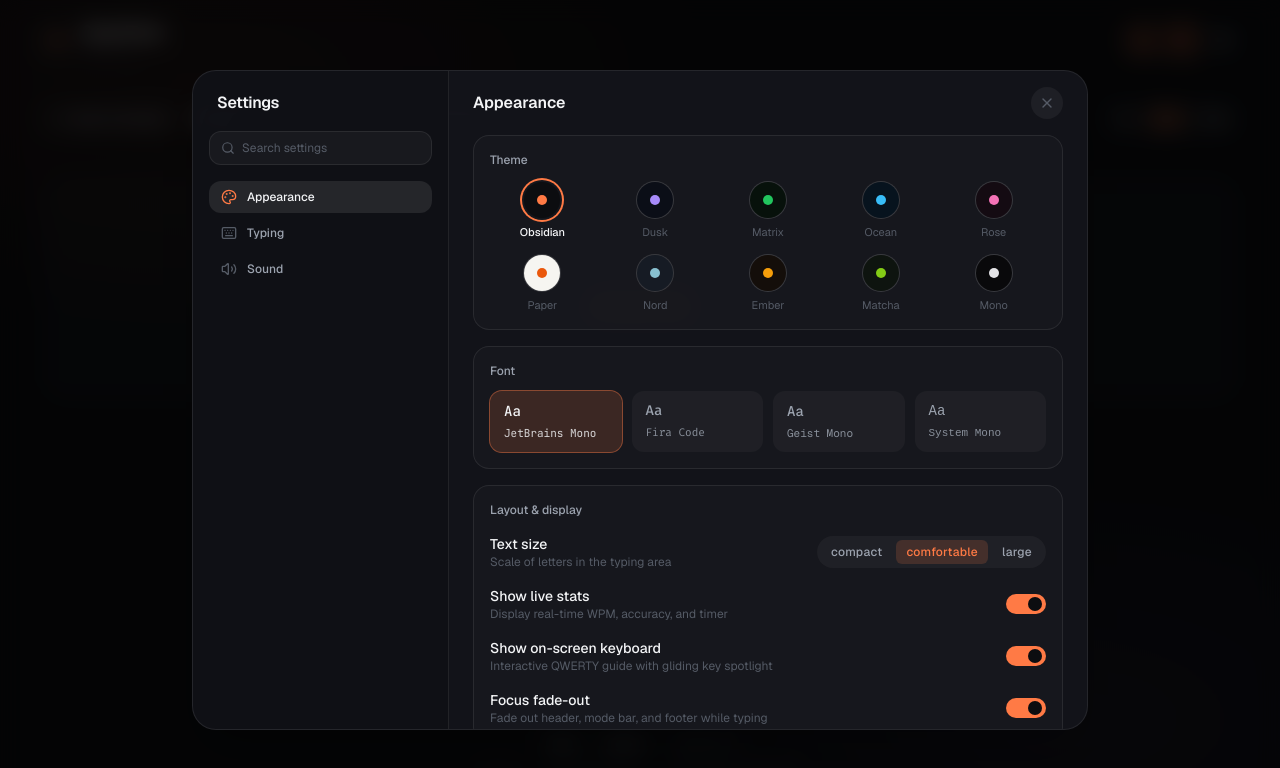
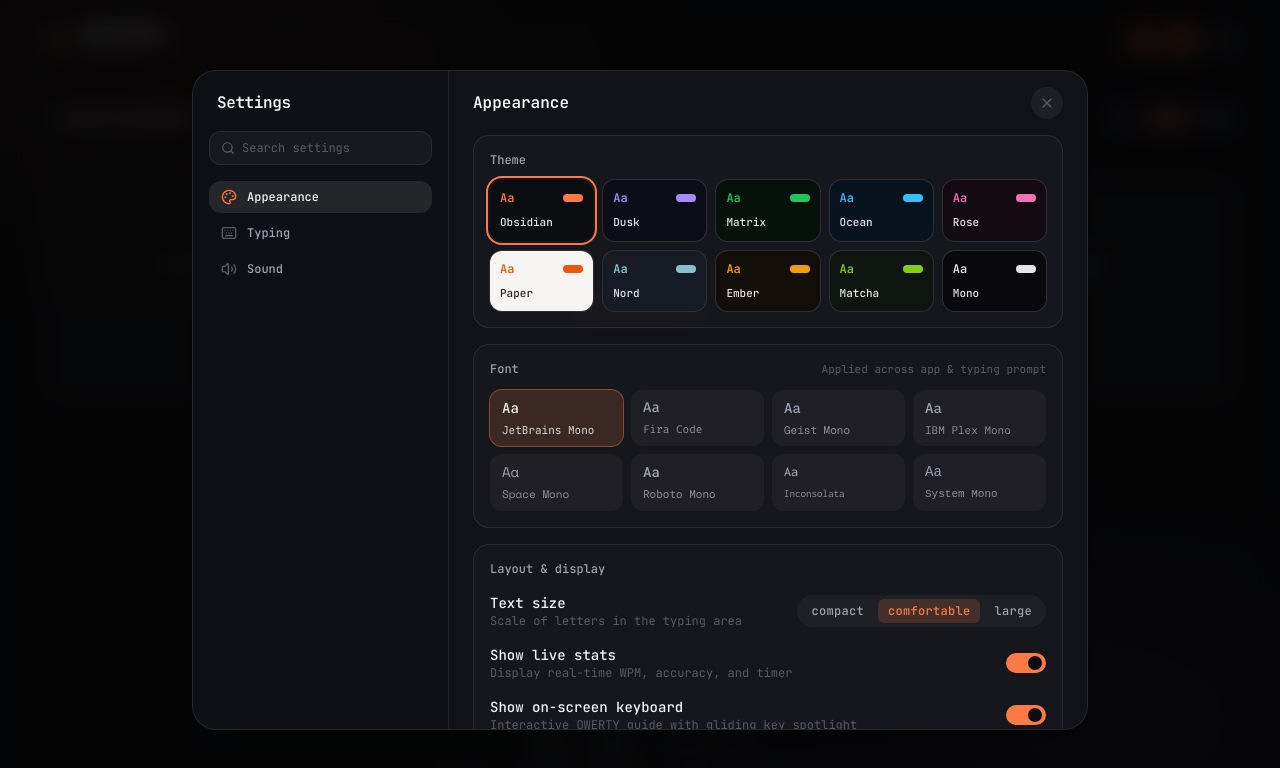
Before and after one commit to tapan-7/SpeedType, a Next.js app: page /stats in a window 1280 px wide. Both pictures are taken after a click on the button 1222 px from the left and 39 px from the top of the page. Shown: the top 768 px of the page. Built offline with nearby package versions, Linux system fonts and the light colour scheme.

Commit message:
feat: add new font options and improve settings modal UI for fonts and themes

```diff
--- a/src/app/globals.css
+++ b/src/app/globals.css
@@ -275,6 +275,22 @@
   --st-font-typing: var(--font-geist-mono), ui-monospace, SFMono-Regular, monospace;
 }
 
+:root[data-font='ibm-plex-mono'] {
+  --st-font-typing: var(--font-ibm-plex-mono), ui-monospace, SFMono-Regular, monospace;
+}
+
+:root[data-font='space-mono'] {
+  --st-font-typing: var(--font-space-mono), ui-monospace, SFMono-Regular, monospace;
+}
+
+:root[data-font='roboto-mono'] {
+  --st-font-typing: var(--font-roboto-mono), ui-monospace, SFMono-Regular, monospace;
+}
+
+:root[data-font='inconsolata'] {
+  --st-font-typing: var(--font-inconsolata), ui-monospace, SFMono-Regular, monospace;
+}
+
 :root[data-font='system-mono'] {
   --st-font-typing: ui-monospace, SFMono-Regular, Menlo, Monaco, Consolas, monospace;
 }
@@ -318,7 +334,7 @@ html,
 body {
   background-color: var(--st-bg-primary);
   color: var(--st-text-primary);
-  font-family: var(--font-sans);
+  font-family: var(--st-font-typing);
   -webkit-font-smoothing: antialiased;
   -moz-osx-font-smoothing: grayscale;
 }
--- a/src/app/layout.tsx
+++ b/src/app/layout.tsx
@@ -1,5 +1,14 @@
 import type { Metadata } from 'next';
-import { Fira_Code, Geist, Geist_Mono, JetBrains_Mono } from 'next/font/google';
+import {
+  Fira_Code,
+  Geist,
+  Geist_Mono,
+  IBM_Plex_Mono,
+  Inconsolata,
+  JetBrains_Mono,
+  Roboto_Mono,
+  Space_Mono,
+} from 'next/font/google';
 import './globals.css';
 
 const geistSans = Geist({
@@ -22,6 +31,28 @@ const geistMono = Geist_Mono({
   subsets: ['latin'],
 });
 
+const ibmPlexMono = IBM_Plex_Mono({
+  variable: '--font-ibm-plex-mono',
+  weight: ['400', '500', '600', '700'],
+  subsets: ['latin'],
+});
+
+const spaceMono = Space_Mono({
+  variable: '--font-space-mono',
+  weight: ['400', '700'],
+  subsets: ['latin'],
+});
+
+const robotoMono = Roboto_Mono({
+  variable: '--font-roboto-mono',
+  subsets: ['latin'],
+});
+
+const inconsolata = Inconsolata({
+  variable: '--font-inconsolata',
+  subsets: ['latin'],
+});
+
 export const metadata: Metadata = {
   title: 'SpeedType — Clean, Distraction-Free Typing Practice',
   description:
@@ -38,7 +69,7 @@ export default function RootLayout({
       lang="en"
       data-theme="obsidian-coral"
       data-font="jetbrains-mono"
-      className={`${geistSans.variable} ${jetbrainsMono.variable} ${firaCode.variable} ${geistMono.variable} dark`}
+      className={`${geistSans.variable} ${jetbrainsMono.variable} ${firaCode.variable} ${geistMono.variable} ${ibmPlexMono.variable} ${spaceMono.variable} ${robotoMono.variable} ${inconsolata.variable} dark`}
     >
       <body className="st-ambient-bg min-h-screen bg-bg-primary text-text-primary selection:bg-accent-soft selection:text-text-primary">
         {children}
--- a/src/components/settings/SettingsModal.tsx
+++ b/src/components/settings/SettingsModal.tsx
@@ -148,10 +148,10 @@ export function SettingsModal() {
               <>
                 {matches('theme color palette') && (
                   <div className="rounded-2xl border border-border-subtle bg-white/[0.02] p-4">
-                    <div className="mb-3.5 text-xs font-medium text-text-secondary">
+                    <div className="mb-3 text-xs font-medium text-text-secondary">
                       Theme
                     </div>
-                    <div className="grid grid-cols-5 gap-x-2 gap-y-3.5">
+                    <div className="grid grid-cols-2 gap-2.5 sm:grid-cols-5">
                       {THEME_OPTIONS.map((t) => {
                         const active = preferences.theme === t.id;
                         return (
@@ -159,26 +159,28 @@ export function SettingsModal() {
                             key={t.id}
                             type="button"
                             onClick={() => updatePreferences({ theme: t.id })}
-                            className="group flex flex-col items-center gap-1.5 focus:outline-none"
+                            style={{ backgroundColor: t.bg }}
+                            className={`group relative flex flex-col justify-between gap-2 overflow-hidden rounded-xl p-2.5 text-left transition-all duration-150 focus:outline-none ${
+                              active
+                                ? 'ring-2 ring-accent ring-offset-2 ring-offset-bg-elevated'
+                                : 'ring-1 ring-white/10 hover:ring-white/25'
+                            }`}
                           >
-                            <span
-                              style={{ backgroundColor: t.bg }}
-                              className={`flex h-9 w-9 items-center justify-center rounded-full transition-transform duration-150 group-hover:scale-105 ${
-                                active
-                                  ? 'ring-2 ring-accent ring-offset-2 ring-offset-bg-elevated'
-                                  : 'ring-1 ring-white/15'
-                              }`}
-                            >
+                            <div className="flex w-full items-center justify-between">
                               <span
-                                className="h-2.5 w-2.5 rounded-full"
+                                className="text-xs font-semibold"
+                                style={{ color: t.accent }}
+                              >
+                                Aa
+                              </span>
+                              <span
+                                className="h-2 w-5 rounded-full"
                                 style={{ backgroundColor: t.accent }}
                               />
-                            </span>
+                            </div>
                             <span
-                              className={`text-[11px] ${
-                                active
-                                  ? 'font-medium text-text-primary'
-                                  : 'text-text-muted group-hover:text-text-secondary'
+                              className={`text-[11px] font-medium ${
+                                t.isLight ? 'text-zinc-800' : 'text-zinc-200'
                               }`}
                             >
                               {t.label}
@@ -190,22 +192,29 @@ export function SettingsModal() {
                   </div>
                 )}
 
-                {matches('font typeface typography jetbrains fira geist system') && (
+                {matches('font typeface typography jetbrains fira geist ibm space roboto inconsolata system') && (
                   <div className="rounded-2xl border border-border-subtle bg-white/[0.02] p-4">
-                    <div className="mb-3 text-xs font-medium text-text-secondary">
-                      Font
+                    <div className="mb-3 flex items-center justify-between">
+                      <span className="text-xs font-medium text-text-secondary">
+                        Font
+                      </span>
+                      <span className="text-[11px] text-text-muted">
+                        Applied across app &amp; typing prompt
+                      </span>
                     </div>
-                    <div className="grid grid-cols-2 gap-2.5 sm:grid-cols-4">
+                    <div className="grid grid-cols-2 gap-2 sm:grid-cols-4">
                       {FONT_OPTIONS.map((font) => {
                         const active = preferences.fontFamily === font.id;
-                        const fontVarStyle =
-                          font.id === 'jetbrains-mono'
-                            ? 'var(--font-jetbrains-mono)'
-                            : font.id === 'fira-code'
-                              ? 'var(--font-fira-code)'
-                              : font.id === 'geist-mono'
-                                ? 'var(--font-geist-mono)'
-                                : 'ui-monospace, monospace';
+                        const fontVarMap: Record<string, string> = {
+                          'jetbrains-mono': 'var(--font-jetbrains-mono)',
+                          'fira-code': 'var(--font-fira-code)',
+                          'geist-mono': 'var(--font-geist-mono)',
+                          'ibm-plex-mono': 'var(--font-ibm-plex-mono)',
+                          'space-mono': 'var(--font-space-mono)',
+                          'roboto-mono': 'var(--font-roboto-mono)',
+                          inconsolata: 'var(--font-inconsolata)',
+                          'system-mono': 'ui-monospace, monospace',
+                        };
 
                         return (
                           <button
@@ -214,15 +223,18 @@ export function SettingsModal() {
                             onClick={() =>
                               updatePreferences({ fontFamily: font.id })
                             }
-                            style={{ fontFamily: fontVarStyle }}
-                            className={`flex flex-col items-start gap-1 rounded-xl px-3.5 py-2.5 text-left transition-all ${
+                            style={{
+                              fontFamily:
+                                fontVarMap[font.id] ?? 'ui-monospace, monospace',
+                            }}
+                            className={`flex flex-col items-start gap-1 rounded-xl px-3 py-2 text-left transition-all ${
                               active
                                 ? 'bg-accent-soft text-text-primary ring-1 ring-accent/50'
                                 : 'bg-white/[0.035] text-text-secondary hover:bg-white/[0.07] hover:text-text-primary'
                             }`}
                           >
                             <span className="text-sm font-medium">Aa</span>
-                            <span className="text-[11px] opacity-85">
+                            <span className="truncate text-[11px] opacity-85">
                               {font.label}
                             </span>
                           </button>
--- a/src/shared/constants/index.ts
+++ b/src/shared/constants/index.ts
@@ -60,6 +60,10 @@ export const FONT_OPTIONS: readonly { id: FontFamily; label: string }[] = [
   { id: FontFamily.JETBRAINS_MONO, label: 'JetBrains Mono' },
   { id: FontFamily.FIRA_CODE, label: 'Fira Code' },
   { id: FontFamily.GEIST_MONO, label: 'Geist Mono' },
+  { id: FontFamily.IBM_PLEX_MONO, label: 'IBM Plex Mono' },
+  { id: FontFamily.SPACE_MONO, label: 'Space Mono' },
+  { id: FontFamily.ROBOTO_MONO, label: 'Roboto Mono' },
+  { id: FontFamily.INCONSOLATA, label: 'Inconsolata' },
   { id: FontFamily.SYSTEM_MONO, label: 'System Mono' },
 ];
 
--- a/src/shared/enums/index.ts
+++ b/src/shared/enums/index.ts
@@ -51,6 +51,10 @@ export enum FontFamily {
   JETBRAINS_MONO = 'jetbrains-mono',
   FIRA_CODE = 'fira-code',
   GEIST_MONO = 'geist-mono',
+  IBM_PLEX_MONO = 'ibm-plex-mono',
+  SPACE_MONO = 'space-mono',
+  ROBOTO_MONO = 'roboto-mono',
+  INCONSOLATA = 'inconsolata',
   SYSTEM_MONO = 'system-mono',
 }
 
```
